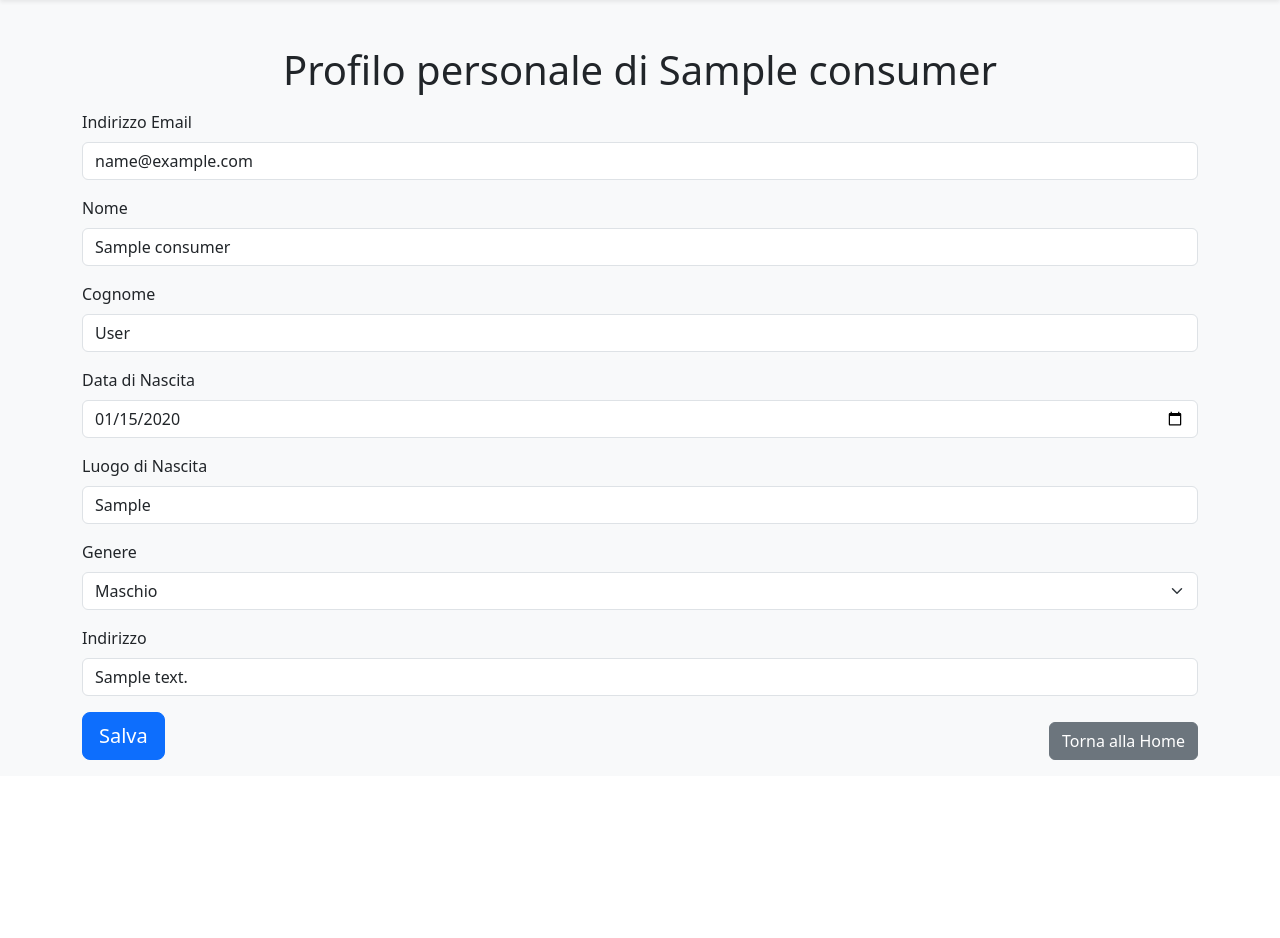
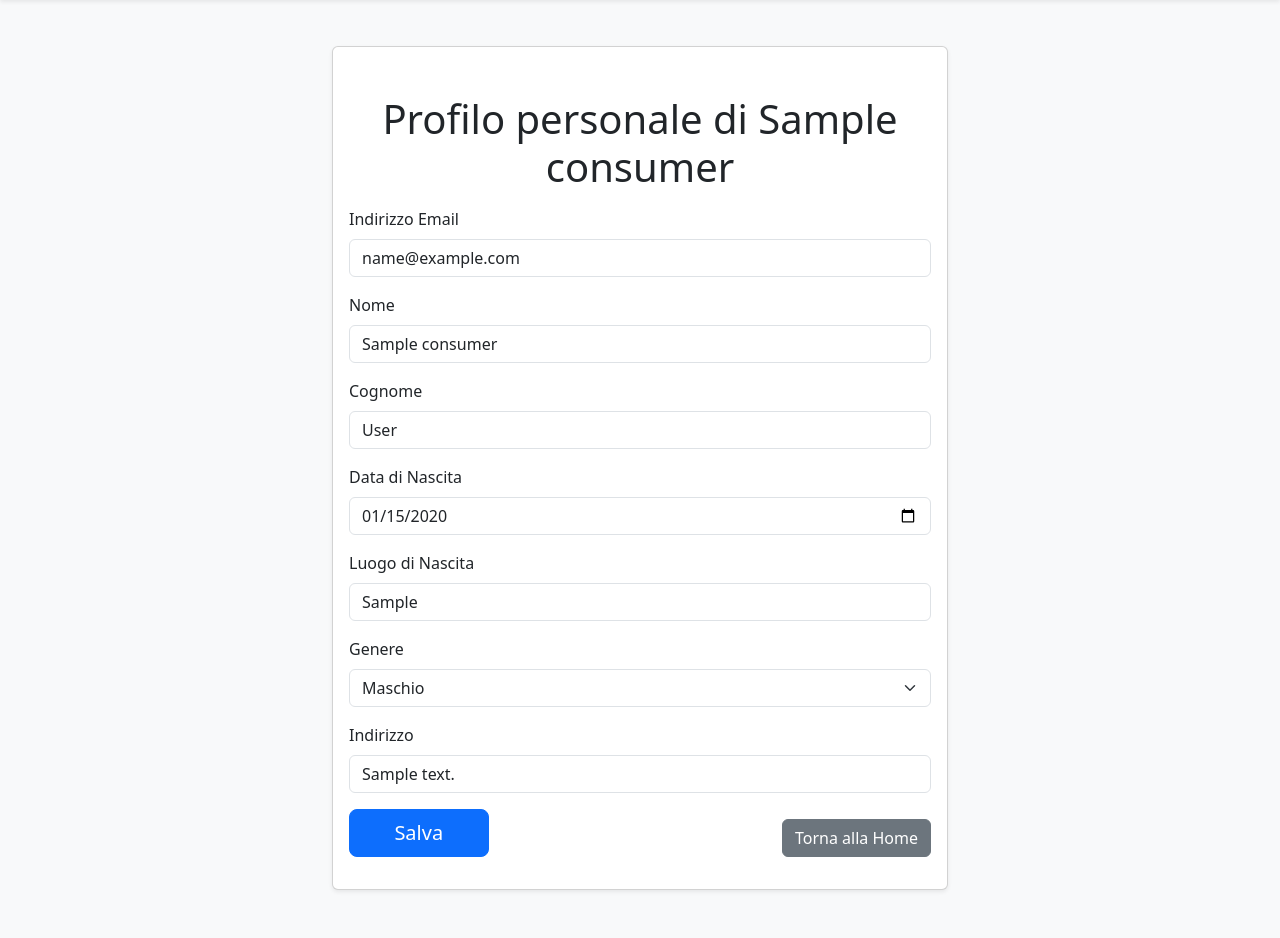
Before and after one commit to daniele-bnm/my_health_app, a Flask app: page /profile in a window 1280 px wide. Shown: the part 58-996 px from the top of the page. Before the commit the page ends 818 px from the top, so only its background shows below. Run offline with Flask 3, Linux system fonts and the light colour scheme; a user stored in the database is signed in; tables that the repository leaves empty hold one stand-in row (values such as "Sample post"); some libraries are stand-ins or nearby versions.

Commit message:
fixed and updated graphics

```diff
--- a/health_app/templates/app_dir/profile.html
+++ b/health_app/templates/app_dir/profile.html
@@ -5,31 +5,32 @@
 {% from 'app_dir/macros.html' import render_field %}
 {% block content %}
 
-  <div class="container-sm" >
-    <div class="mt-5 mb-3">
-      <h1 class="text-center">Profilo personale di {{ current_user.Name }}</h1>
+<div class="container-fluid mt-5 mb-5">
+  <div class="row">
+    <div class="col-md-6 offset-md-3">
+      <div class="card shadow-sm">
+        <div class="card-body">
+            <div class="mt-2 mb-3">
+              <h1 class="pt-4 text-center">Profilo personale di {{ current_user.Name }}</h1>
             </div>
             <form method="POST" action="{{ url_for('profile_page') }}">
-
                 {{ form.hidden_tag() }}
-        {{ render_field(form.email) }}
-        {{ render_field(form.name) }}
-        {{ render_field(form.surname) }}
-        {{ render_field(form.date_of_birth) }}
-        {{ render_field(form.place_of_birth) }}
-        {{ render_field(form.gender) }}
-        {{ render_field(form.address) }}
+                {% for field in form %}
+                    {% if (field.widget.input_type != 'hidden' and field.name != 'csrf_token' and field.name != 'submit') %}
+                        {{ render_field(field) }}
+                    {% endif %}
+                {% endfor %}
                 <div class="row mb-3">
                     <div class="col">
-                {{ form.submit(class="btn btn-lg btn-block btn-primary text-center") }}
+                        {{ form.submit(class="btn btn-lg btn-block btn-primary text-center w-50") }}
                     </div>
                     <div class="col d-flex justify-content-end align-items-end">
                         <a class="btn btn-secondary btn ms-2" href="{{ url_for('home_page') }}">Torna alla Home</a>
                     </div>
                 </div>
             </form>
-
-
-
+        </div>
+      </div>
+    </div>
   </div>
 {% endblock %}
```
Lines whose indentation alone changed are shown as unchanged.
